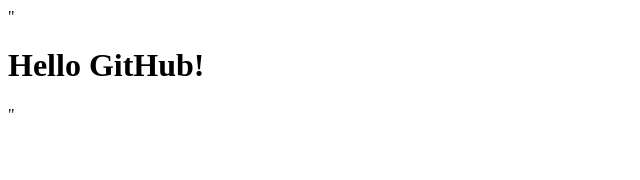
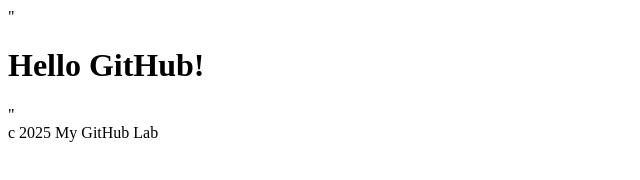
Before and after one commit to Armaanmalhi15/devops-git-lab, a plain HTML site: page index.html in a window 1280 px wide. Shown: the whole page, without its empty margins (0-640 px from the left). Drawn offline with Linux system fonts and the light colour scheme.

Commit message:
Add footer section

```diff
--- a/index.html
+++ b/index.html
@@ -1 +1,2 @@
 "<h1>Hello GitHub!</h1>"
+<footer>c 2025 My GitHub Lab</footer>
```
